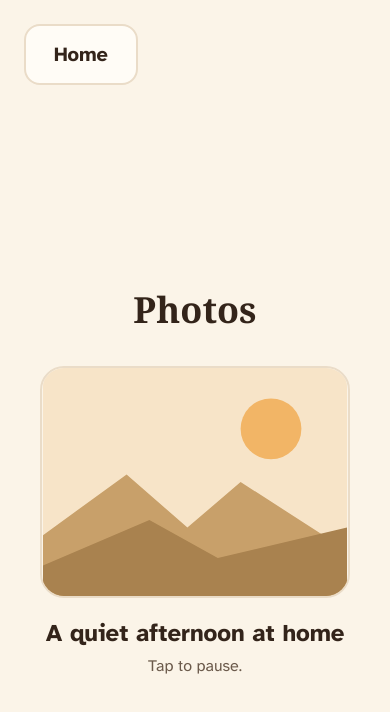
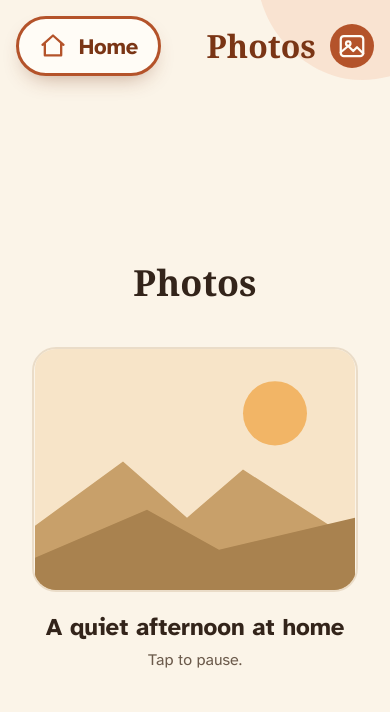
Before and after one commit to luciaSeo02/reminisce, a React (Vite) app: page / in a window 390 px wide. Both pictures are taken after a click on the button "Photos". Shown: the top 712 px of the page. Built offline with nearby package versions, Linux system fonts and the light colour scheme.

Commit message:
feat: add shared inner screen header with Home pill and section title

```diff
--- a/src/App.css
+++ b/src/App.css
@@ -4,27 +4,8 @@
   flex-direction: column;
 }
 
-.home-button {
-  align-self: flex-start;
-  margin: 24px;
-  padding: 16px 28px;
-  min-width: 48px;
-  min-height: 48px;
-  font-size: 1.25rem;
-  font-weight: 600;
-  color: var(--color-text);
-  background: var(--color-card);
-  border: 2px solid var(--color-border);
-  border-radius: 16px;
-  cursor: pointer;
-}
-
-.home-button:hover,
-.home-button:focus-visible {
-  border-color: var(--color-accent);
-}
-
 .screen {
+  position: relative;
   flex: 1;
   display: flex;
   flex-direction: column;
@@ -34,12 +15,91 @@
   text-align: center;
 }
 
-.placeholder-screen h1 {
-  font-size: 2.25rem;
-  margin-bottom: 16px;
+/* Calm message shown by Music and Game when there is nothing to play. */
+.screen-empty {
+  max-width: 40rem;
+  padding: 2rem 2.25rem;
+  font-size: 1.5rem;
+  line-height: 1.4;
+  color: var(--color-text);
+  background: var(--color-card);
+  border: 2px solid var(--color-border);
+  border-radius: var(--radius-card);
+  box-shadow: 0 16px 30px -18px var(--section-shadow, rgba(122, 53, 21, 0.4));
 }
 
-.placeholder-screen p {
-  font-size: 1.25rem;
-  color: var(--color-muted);
+/* Pill buttons for the inner screens. Primary is filled with the section
+   color, secondary is outlined. Text on the fill is always the fixed
+   off-white, so it keeps its contrast in every theme. */
+.pill-button {
+  display: inline-flex;
+  align-items: center;
+  justify-content: center;
+  gap: 0.875rem;
+  min-height: 4.75rem;
+  padding: 0.75rem 2.125rem;
+  font-size: 1.75rem;
+  font-weight: 700;
+  line-height: 1.2;
+  color: var(--section-deep);
+  background: var(--color-card);
+  border: 3px solid var(--section);
+  border-radius: var(--radius-pill);
+  box-shadow: 0 12px 24px -12px var(--section-shadow);
+  cursor: pointer;
 }
+
+.pill-button svg {
+  flex-shrink: 0;
+  width: 1.875rem;
+  height: 1.875rem;
+  color: var(--section);
+}
+
+.pill-button:hover {
+  background: var(--section-tint);
+}
+
+.pill-button-primary {
+  min-height: 5.5rem;
+  padding-inline: 3.125rem;
+  font-size: 2rem;
+  color: #fffcf6;
+  background: var(--section);
+  border-color: var(--section);
+  box-shadow: 0 16px 30px -12px var(--section-shadow);
+}
+
+.pill-button-primary svg {
+  width: 2.125rem;
+  height: 2.125rem;
+  color: #fffcf6;
+}
+
+.pill-button-primary:hover {
+  background: var(--section-deep);
+  border-color: var(--section-deep);
+}
+
+.pill-button:focus-visible {
+  outline: var(--focus-ring);
+  outline-offset: 4px;
+}
+
+@media (max-width: 30rem) {
+  .screen {
+    padding: 16px;
+  }
+
+  .pill-button {
+    min-height: 4rem;
+    padding-inline: 1.5rem;
+    font-size: 1.5rem;
+  }
+
+  .pill-button-primary {
+    min-height: 4.5rem;
+    padding-inline: 2rem;
+    font-size: 1.625rem;
+  }
+}
--- a/src/App.jsx
+++ b/src/App.jsx
@@ -3,7 +3,7 @@ import HomeScreen from './screens/HomeScreen.jsx'
 import PhotosScreen from './screens/PhotosScreen.jsx'
 import MusicScreen from './screens/MusicScreen.jsx'
 import GameScreen from './screens/GameScreen.jsx'
-import { useStrings } from './i18n/LanguageContext.jsx'
+import ScreenHeader from './screens/shared/ScreenHeader.jsx'
 import './App.css'
 
 const SCREENS = {
@@ -14,21 +14,13 @@ const SCREENS = {
 }
 
 function App() {
-  const strings = useStrings()
   const [screen, setScreen] = useState('home')
   const Screen = SCREENS[screen] ?? HomeScreen
+  const isInner = screen !== 'home' && SCREENS[screen]
 
   return (
-    <div className="app">
-      {screen !== 'home' && (
-        <button
-          type="button"
-          className="home-button"
-          onClick={() => setScreen('home')}
-        >
-          {strings.commonHome}
-        </button>
-      )}
+    <div className={isInner ? `app section-${screen}` : 'app'}>
+      {isInner && <ScreenHeader section={screen} onHome={() => setScreen('home')} />}
       <main className="screen">
         <Screen onNavigate={setScreen} />
       </main>
--- /dev/null
+++ b/src/screens/shared/ScreenHeader.css
@@ -0,0 +1,156 @@
+/* Section palette for the inner screens. Each section keeps its own color
+   in every theme so the person always knows where they are. Only the
+   section accents are fixed; backgrounds, cards, borders and body text
+   still come from the theme variables. */
+.section-photos {
+  --section: var(--color-photos);
+  --section-deep: var(--color-photos-deep);
+  --section-tint: var(--color-photos-tint);
+  --section-shadow: rgba(122, 53, 21, 0.45);
+}
+
+.section-music {
+  --section: var(--color-music);
+  --section-deep: var(--color-music-deep);
+  --section-tint: var(--color-music-tint);
+  --section-shadow: rgba(18, 56, 74, 0.5);
+}
+
+.section-game {
+  --section: var(--color-game);
+  --section-deep: var(--color-game-deep);
+  --section-tint: var(--color-game-tint);
+  --section-shadow: rgba(74, 53, 7, 0.5);
+}
+
+/* Fixed so the blobs are cropped by the viewport edge and never add a
+   scrollbar. Same approach as the Home backdrop. */
+.section-backdrop {
+  position: fixed;
+  inset: 0;
+  overflow: hidden;
+  pointer-events: none;
+}
+
+.section-blob {
+  position: absolute;
+  width: max(20rem, 52vw);
+  max-width: 40rem;
+  aspect-ratio: 1;
+}
+
+.section-blob-top {
+  top: -12rem;
+  right: -9rem;
+  fill: var(--section-tint);
+  opacity: 0.7;
+}
+
+.section-blob-bottom {
+  bottom: -16rem;
+  left: -13rem;
+  fill: #f7dec9;
+  opacity: 0.6;
+}
+
+/* The Photos design has a single blob. */
+.section-photos .section-blob-bottom {
+  display: none;
+}
+
+.screen-header {
+  position: relative;
+  display: flex;
+  flex-wrap: wrap;
+  align-items: center;
+  justify-content: space-between;
+  gap: 1rem;
+  width: 100%;
+  max-width: 80rem;
+  margin: 0 auto;
+  padding: 1.5rem 2rem 0;
+}
+
+.screen-header-home {
+  display: inline-flex;
+  align-items: center;
+  gap: 0.75rem;
+  min-height: 3.75rem;
+  padding: 0.5rem 1.75rem;
+  font-size: 1.5625rem;
+  font-weight: 700;
+  color: var(--section-deep);
+  background: var(--color-card);
+  border: 3px solid var(--section);
+  border-radius: var(--radius-pill);
+  box-shadow: 0 10px 22px -10px var(--section-shadow);
+  cursor: pointer;
+}
+
+.screen-header-home svg {
+  flex-shrink: 0;
+  width: 1.75rem;
+  height: 1.75rem;
+  color: var(--section);
+}
+
+.screen-header-home:hover {
+  background: var(--section-tint);
+}
+
+.screen-header-home:focus-visible {
+  outline: var(--focus-ring);
+  outline-offset: 4px;
+}
+
+.screen-header-section {
+  display: flex;
+  align-items: center;
+  gap: 0.875rem;
+  margin-left: auto;
+}
+
+.screen-header-section h1 {
+  margin: 0;
+  font-size: 2.5rem;
+  line-height: 1.1;
+  color: var(--section-deep);
+}
+
+.screen-header-icon {
+  display: flex;
+  align-items: center;
+  justify-content: center;
+  flex-shrink: 0;
+  width: 3.25rem;
+  height: 3.25rem;
+  border-radius: 50%;
+  color: #fffcf6;
+  background: var(--section);
+}
+
+.screen-header-icon svg {
+  width: 1.875rem;
+  height: 1.875rem;
+}
+
+@media (max-width: 30rem) {
+  .screen-header {
+    padding: 1rem 1rem 0;
+    gap: 0.75rem;
+  }
+
+  .screen-header-home {
+    padding-inline: 1.25rem;
+    font-size: 1.375rem;
+  }
+
+  .screen-header-section h1 {
+    font-size: 2rem;
+  }
+
+  .screen-header-icon {
+    width: 2.75rem;
+    height: 2.75rem;
+  }
+}
--- /dev/null
+++ b/src/screens/shared/ScreenHeader.jsx
@@ -0,0 +1,41 @@
+import { useStrings } from '../../i18n/LanguageContext.jsx'
+import { BackgroundBlob } from '../home/HomeIllustrations.jsx'
+import { GameIcon, HomeIcon, MusicIcon, PhotosIcon } from './icons.jsx'
+import './ScreenHeader.css'
+
+const SECTIONS = {
+  photos: { titleKey: 'photosTitle', Icon: PhotosIcon },
+  music: { titleKey: 'musicTitle', Icon: MusicIcon },
+  game: { titleKey: 'gameTitleReveal', Icon: GameIcon },
+}
+
+// Header shared by Photos, Music and Game: a Home pill on the left and the
+// section title with its round icon on the right. The section colors come
+// from the .section-* class set on the app wrapper (see ScreenHeader.css).
+function ScreenHeader({ section, onHome }) {
+  const strings = useStrings()
+  const { titleKey, Icon } = SECTIONS[section]
+
+  return (
+    <>
+      <div className="section-backdrop" aria-hidden="true">
+        <BackgroundBlob className="section-blob section-blob-top" />
+        <BackgroundBlob className="section-blob section-blob-bottom" />
+      </div>
+      <header className="screen-header">
+        <button type="button" className="screen-header-home" onClick={onHome}>
+          <HomeIcon />
+          <span>{strings.commonHome}</span>
+        </button>
+        <div className="screen-header-section">
+          <h1>{strings[titleKey]}</h1>
+          <span className="screen-header-icon" aria-hidden="true">
+            <Icon />
+          </span>
+        </div>
+      </header>
+    </>
+  )
+}
+
+export default ScreenHeader
--- /dev/null
+++ b/src/screens/shared/icons.jsx
@@ -0,0 +1,82 @@
+// Stroke icons for the inner screens, taken from design/screens. They
+// draw with currentColor so the CSS decides the color.
+
+function Icon({ children, strokeWidth = 2 }) {
+  return (
+    <svg
+      viewBox="0 0 24 24"
+      fill="none"
+      stroke="currentColor"
+      strokeWidth={strokeWidth}
+      strokeLinecap="round"
+      strokeLinejoin="round"
+      aria-hidden="true"
+      focusable="false"
+    >
+      {children}
+    </svg>
+  )
+}
+
+export function HomeIcon() {
+  return (
+    <Icon>
+      <path d="M3 11l9-8 9 8M5 10v10h14V10" />
+    </Icon>
+  )
+}
+
+export function PhotosIcon() {
+  return (
+    <Icon strokeWidth={1.8}>
+      <rect x="3" y="4" width="18" height="16" rx="2.5" />
+      <circle cx="9" cy="10" r="1.8" />
+      <path d="M3 17l6-5 4 4 3-3 5 5" />
+    </Icon>
+  )
+}
+
+export function MusicIcon() {
+  return (
+    <Icon strokeWidth={1.8}>
+      <path d="M9 18V6l11-2v12" />
+      <circle cx="6.5" cy="18" r="2.5" />
+      <circle cx="17.5" cy="16" r="2.5" />
+    </Icon>
+  )
+}
+
+export function GameIcon() {
+  return (
+    <Icon strokeWidth={1.8}>
+      <circle cx="12" cy="12" r="9" />
+      <path d="M8 14c1 1.6 2.4 2.4 4 2.4s3-.8 4-2.4" />
+      <circle cx="9" cy="10" r=".6" fill="currentColor" />
+      <circle cx="15" cy="10" r=".6" fill="currentColor" />
+    </Icon>
+  )
+}
+
+export function PauseIcon() {
+  return (
+    <Icon strokeWidth={2.4}>
+      <path d="M8 5v14M16 5v14" />
+    </Icon>
+  )
+}
+
+export function PlayIcon() {
+  return (
+    <Icon strokeWidth={2.4}>
+      <path d="M7 4.5v15l12-7.5z" />
+    </Icon>
+  )
+}
+
+export function ArrowRightIcon() {
+  return (
+    <Icon strokeWidth={2.4}>
+      <path d="M5 12h14M13 6l6 6-6 6" />
+    </Icon>
+  )
+}
```
